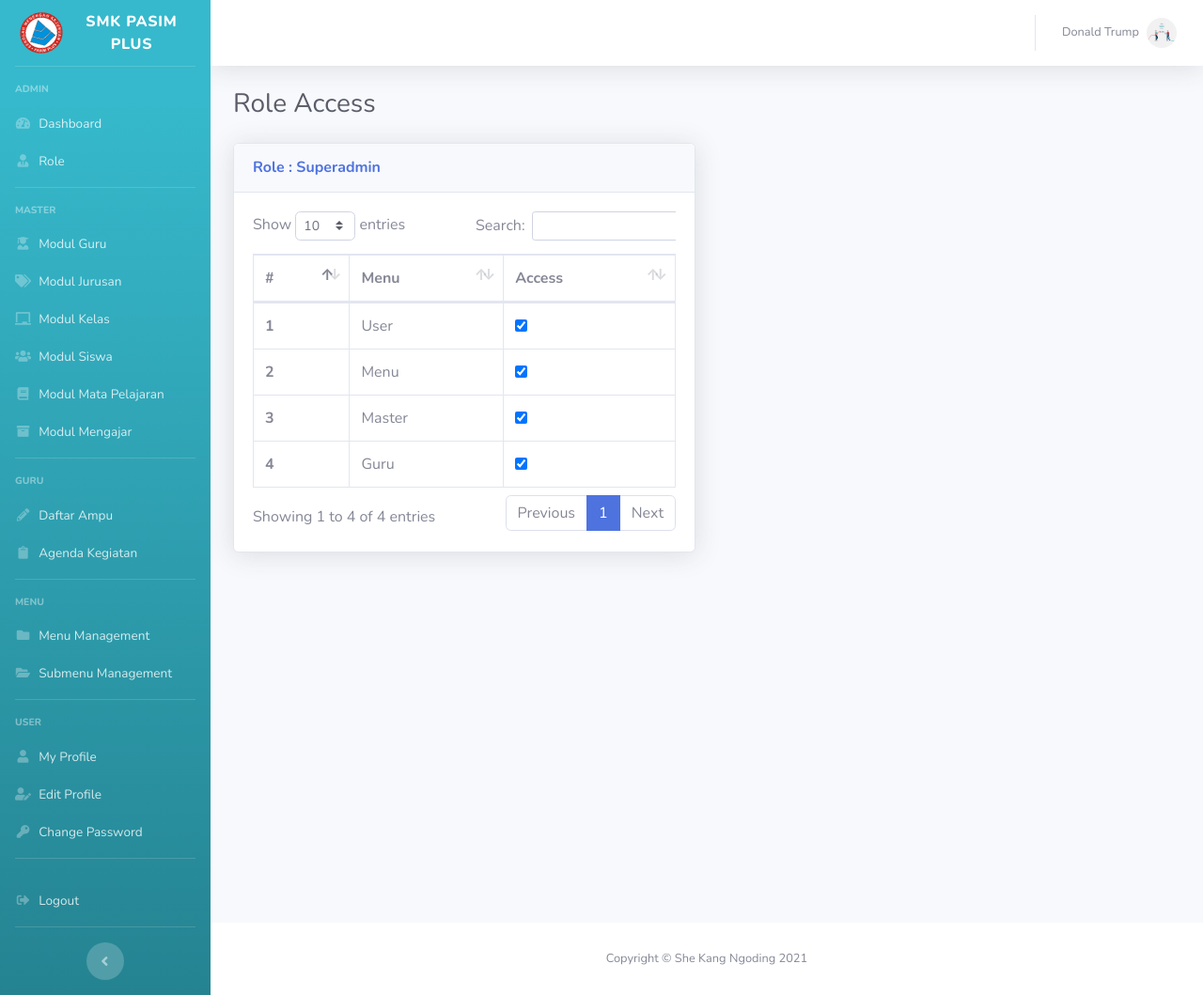
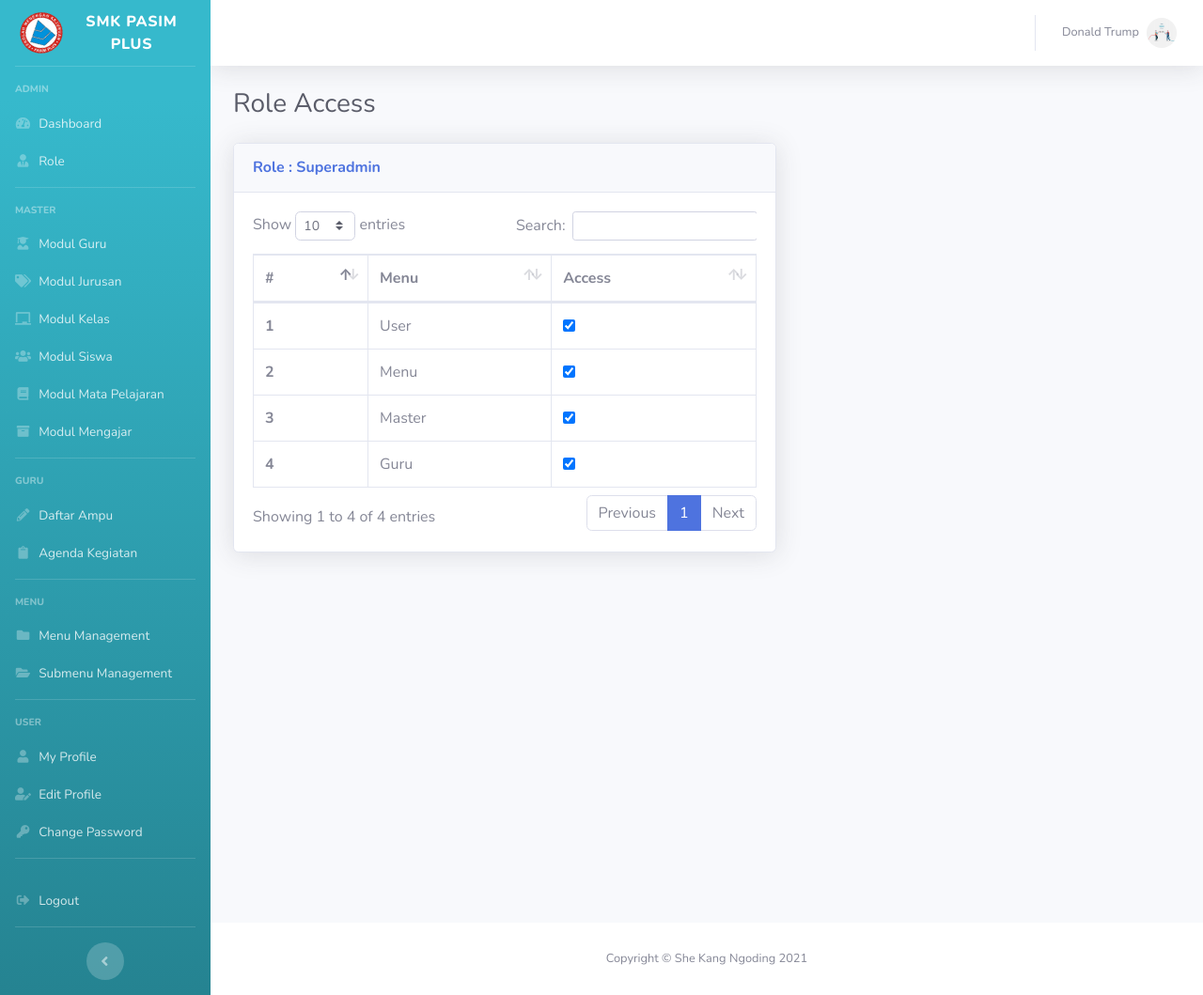
Before and after one commit to miarsmt/administrasi_guru, a CodeIgniter app: page /administrasi_guru/admin/roleAccess/1 in a window 1280 px wide. Shown: the whole page at 94% size. Run offline with CodeIgniter, Linux system fonts and the light colour scheme; a user stored in the database is signed in; data comes from the database, SQL or seed files in the repository.

Commit message:
merubah ukuran grid card

```diff
--- a/application/views/admin/role_access.php
+++ b/application/views/admin/role_access.php
@@ -5,7 +5,7 @@
     <h1 class="h3 mb-4 text-gray-800"><?= $title; ?></h1>
 
     <div class="row">
-        <div class="col-lg-6">
+        <div class="col-lg-7">
 
             <!-- kalau lolos -->
             <div class="flash-data" data-flashdata="<?= $this->session->flashdata('message'); ?>"></div>
```
